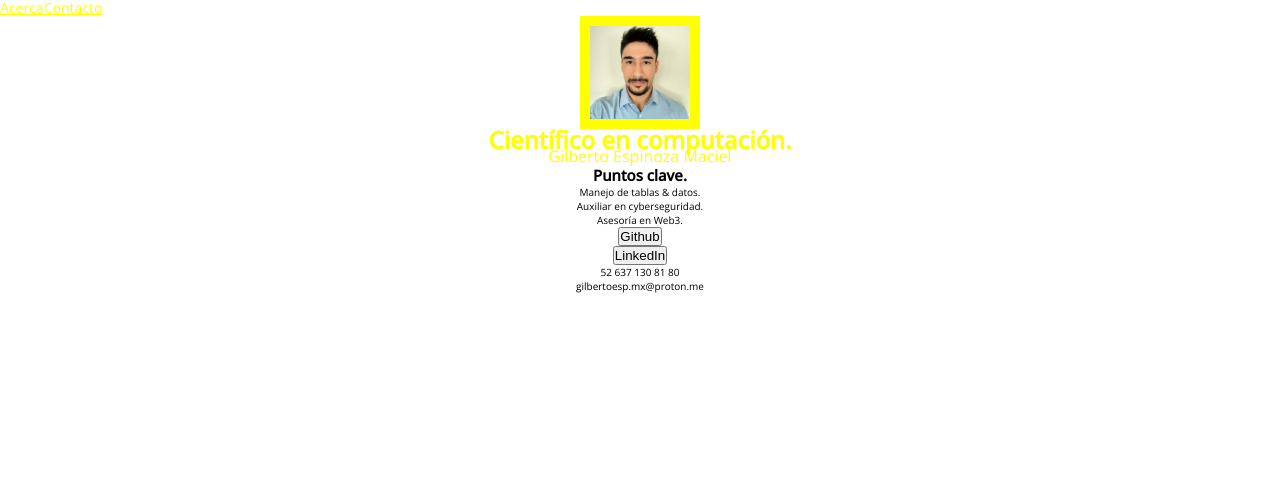
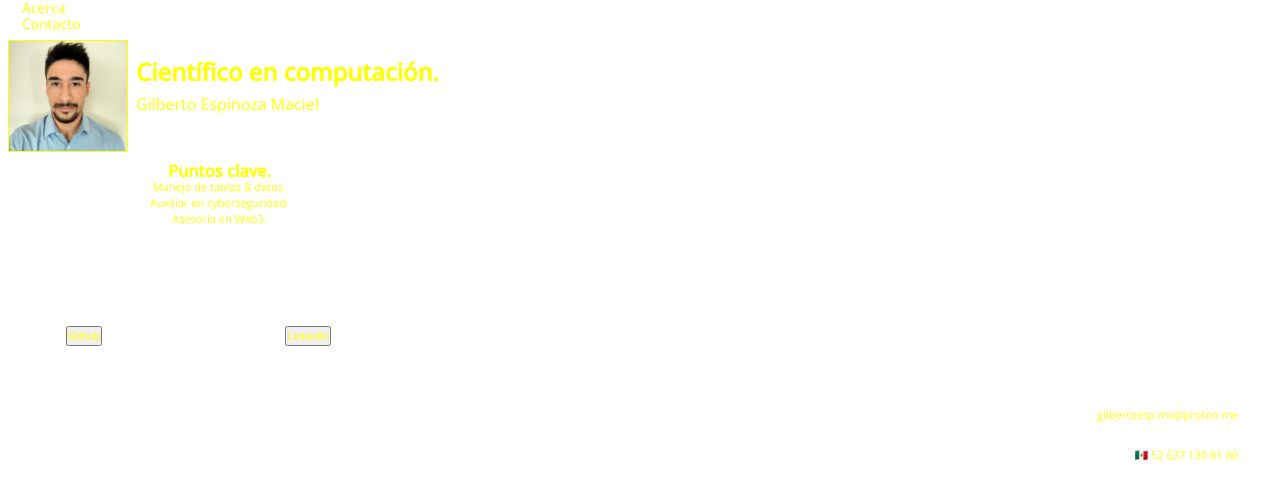
Before and after one commit to gilbertoesp/gilbertoesp.github.io, a plain HTML site: page index.html in a window 1280 px wide. Drawn offline with nearby package versions, Linux system fonts and the light colour scheme.

Commit message:
Ordenando las secciones

```diff
--- a/css/phone.css
+++ b/css/phone.css
@@ -6,51 +6,60 @@
 html{
     font-size: 62.5%;  /* 1rem = 10px */
     font-family: 'Open Sans', sans-serif;
-    text-align: center;
 }
 
 /* . . .  */
+
+.navegacion{
+    width: 100%;
+    display: inline-block;
+    flex-wrap: wrap;
+}
 .navegacion ul{
-    width: 100%;
-    display: flex;
-    flex-wrap: wrap;
+    padding-left: 22px;
 }
 .navegacion__item{
     text-decoration: none;
     list-style: none;
-
 }
 
 .navegacion__item a{
+    display: block;
     font-size: 1.4rem;
     font-weight: 400;
     line-height: 1.6rem;
+    text-decoration: none;
     color: yellow;
 }
 
 
 /* . . .  */
 .contenido{
-    position: relative;
+    display: inline-block;
+}
+
+.contenido__portada{
+    display: flex;
     width: 100%;
+    height: 40%;
 }
-.contenido__portada{
-    display: inline-block;
-    width: 90%;
-    margin: 0 auto;
-    align-content: center;
+.portada__foto{
+    padding: 8px;
 }
+
 .portada__foto img{
     width: 120px;
     height: auto;
     margin: 0 auto;
-    border: 1rem solid yellow;
+    border: 0.1rem solid yellow;
 }
 
 .portada__titulo{
-    display: inline-block;
+    width: 90%;
+    align-items: center;
 }
 .portada__titulo h1{
+    padding-top: 32px;
     font-size: 2.4rem;
     line-height: 1.6rem;
     font-weight: bold;
@@ -58,6 +67,7 @@ html{
 }
 
 .portada__titulo p{
+    padding-top: 16px;
     line-height: 1.6rem;
     font-size: 1.6rem;
     font-weight: 400;
@@ -65,3 +75,59 @@ html{
 }
 
 /* . . .  */
+.contenido__puntos-clave{
+    text-align: center;
+    font-size: 1.1rem;
+    line-height: 1.6rem;
+}
+
+.puntos-clave__titulo{
+    color: yellow;
+}
+
+.puntos-clave__lista{
+    color: yellow;
+}
+
+/* . . . */
+.contenido__perfil{
+    display: flex;
+    width: 100%;
+}
+
+.perfil__lateral{
+    width: 50%;
+    height: 160px;
+}
+
+.lateral__enlace{
+    margin-top: 45%;
+    margin-left: 30%;
+    text-align: center;
+    line-height: 1.6rem;
+    font-size: 1.1rem;
+    color: yellow;
+}
+
+/* . . .  */
+#contacto{
+    display: flex;
+    width: 100%;
+    /* text-align: left; */
+    flex-direction: column-reverse;
+    justify-content: space-around;
+    align-items: flex-end;
+    height: 10vh;
+    /* right: 20px; */
+}
+
+#contacto p{
+    /* display: block; */
+    padding-top: 16px;
+    /* text-align: left; */
+    /* justify-content: left; */
+    padding-right: 42px;
+    line-height: 1.6rem;
+    font-size: 1.1rem;
+    color: yellow;
+}
--- a/index.html
+++ b/index.html
@@ -31,10 +31,10 @@
             <div class="portada__foto">
                 <img src="./assets/profile.jpg" alt="">
             </div>
-                <div class="portada__titulo">
-                    <h1>Científico en computación.</h1>
-                    <p>Gilberto Espinoza Maciel</p>
-                </div>
+            <div class="portada__titulo">
+                <h1>Científico en computación.</h1>
+                <p>Gilberto Espinoza Maciel</p>
+            </div>
         </div>
         <section class="contenido__puntos-clave">
             <div class="puntos-clave__titulo">
@@ -51,14 +51,14 @@
             <div class="perfil__lateral">
                 <button class="lateral__enlace">Github</button> <!--Github-->
             </div>
-            <div class="perfil_lateral">
+            <div class="perfil__lateral">
                 <button class="lateral__enlace">LinkedIn</button> <!--Linkedin-->
             </div>
         </section>
     </main>
     <footer id="contacto">
-        <div><p>52 637 130 81 80</p></div>
-        <div><p>gilbertoesp.mx@proton.me</p></div>
+       <p>🇲🇽  52 637 130 81 80</p>
+       <p>gilbertoesp.mx@proton.me</p>
     </footer>
 </body>
 </html>
```
